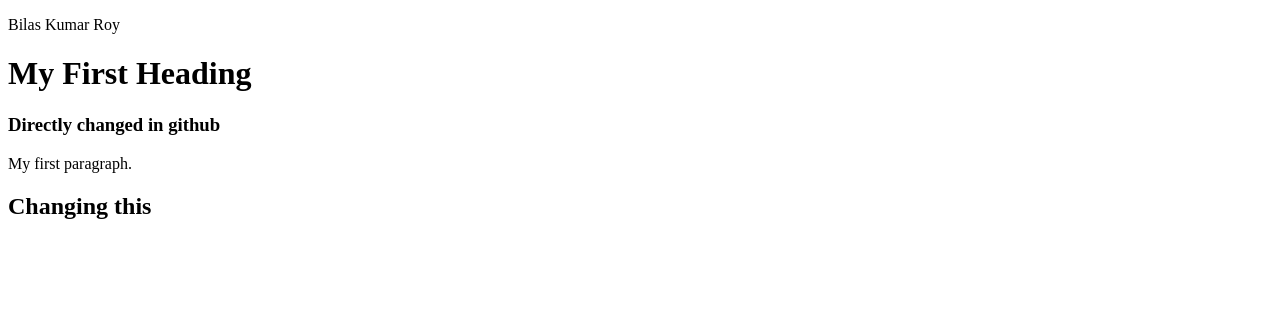
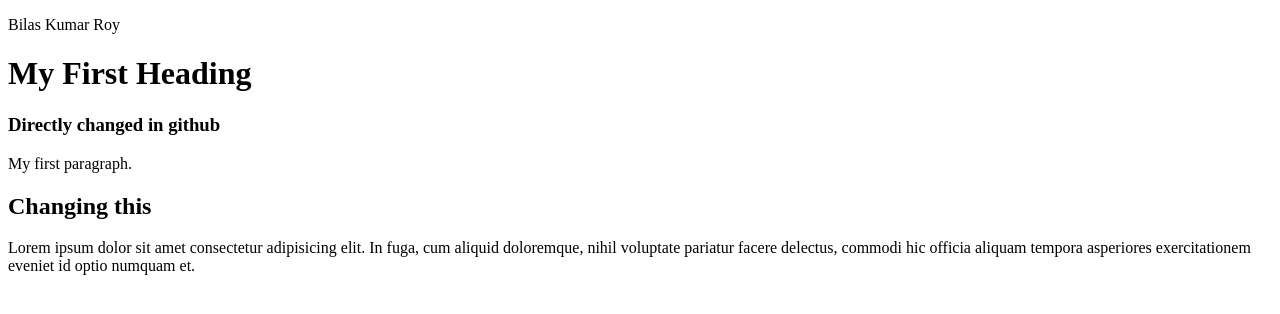
Before and after one commit to BKR70/again_practice, a plain HTML site: page index.html in a window 1280 px wide. Drawn offline with Linux system fonts and the light colour scheme.

Commit message:
paragraph added

```diff
--- a/index.html
+++ b/index.html
@@ -6,6 +6,6 @@
         <h3>Directly changed in github</h3>
         <p>My first paragraph.</p>
         <h2>Changing this</h2>
-
+        <p>Lorem ipsum dolor sit amet consectetur adipisicing elit. In fuga, cum aliquid doloremque, nihil voluptate pariatur facere delectus, commodi hic officia aliquam tempora asperiores exercitationem eveniet id optio numquam et.</p>
     </body>
 </html>
```
